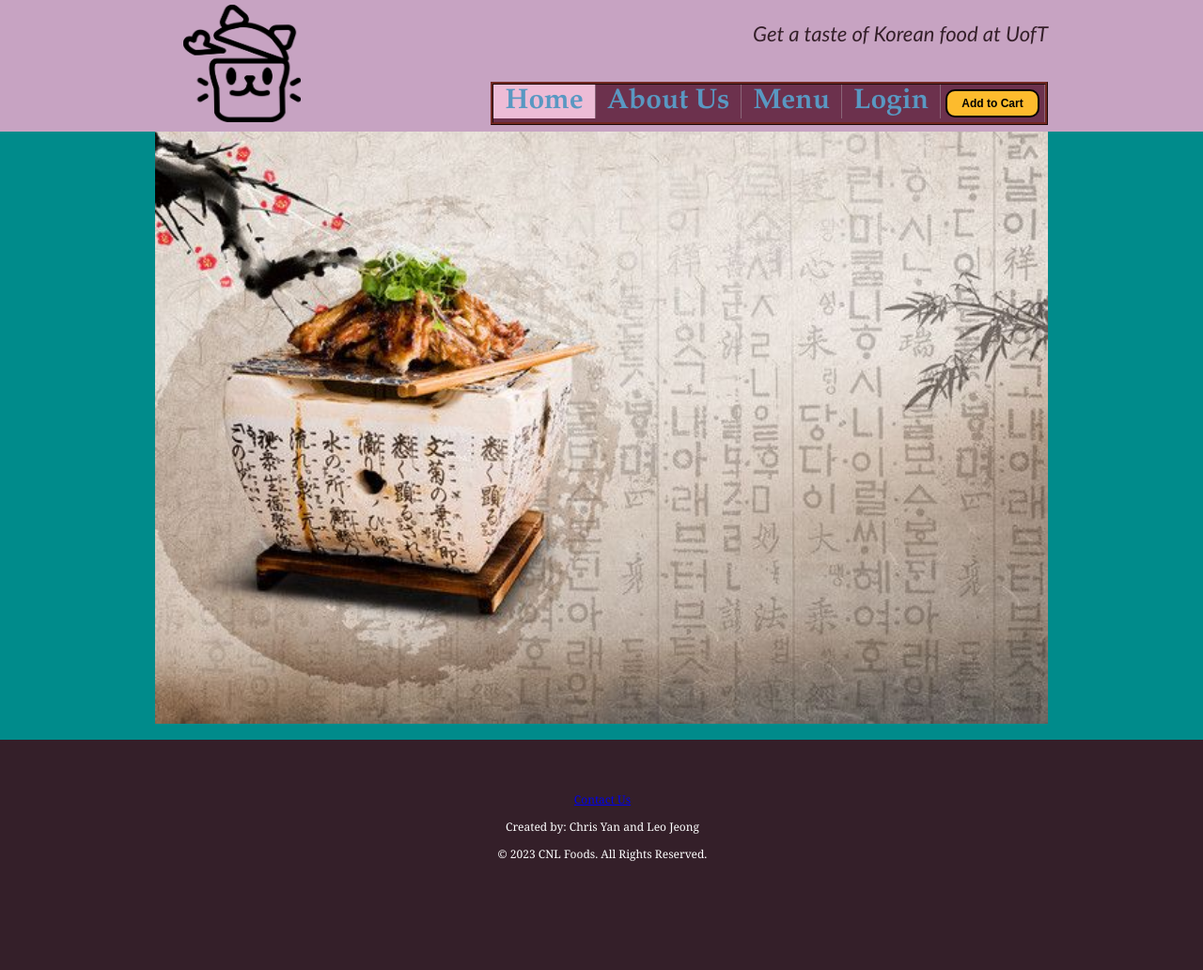
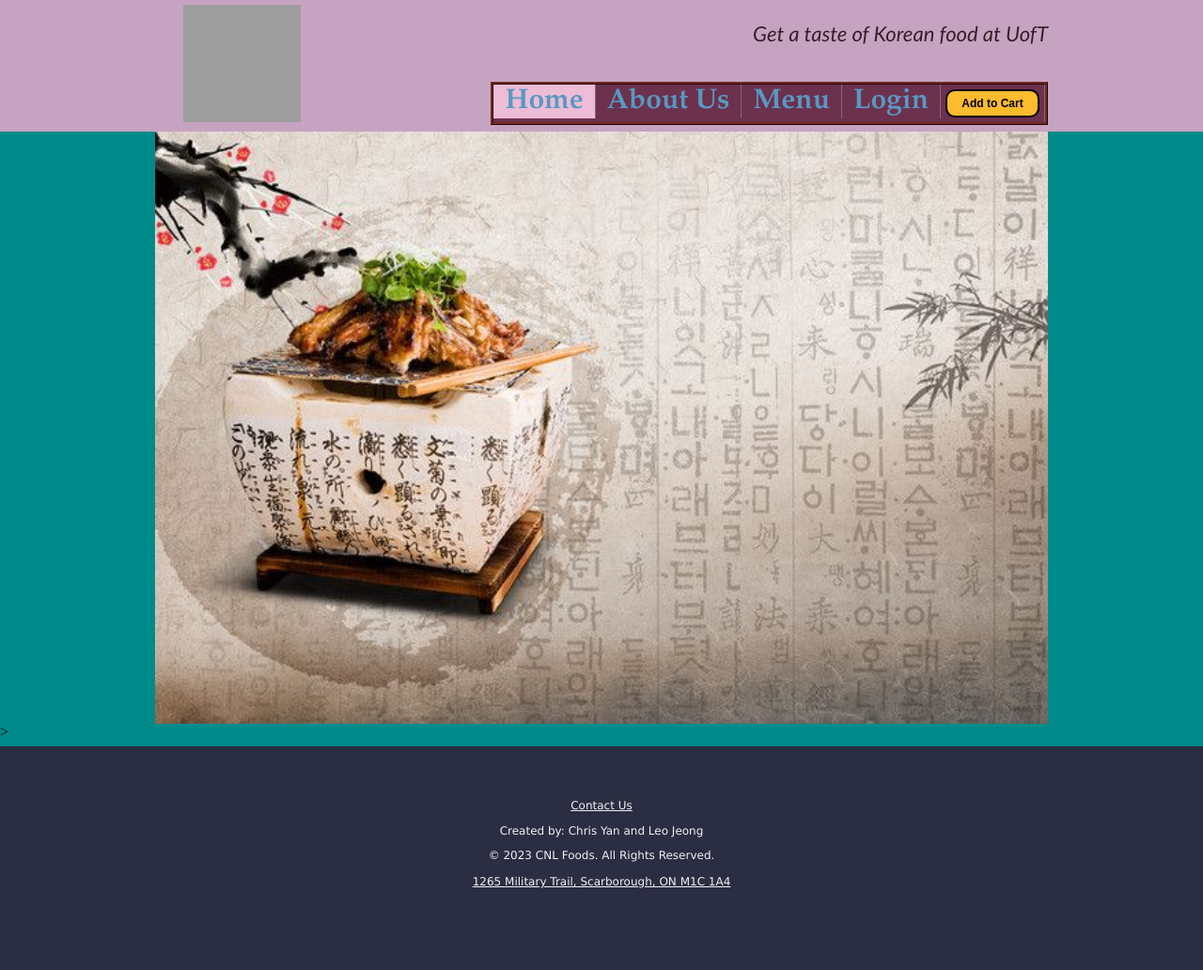
Before and after one commit to triple1566/CSCB20A3_ClubSalesWebsite, a Flask app: page / in a window 1280 px wide. Shown: the whole page at 94% size. Before the commit the page ends 916 px from the top, so only its background shows below. Run offline with Flask 3, Linux system fonts and the light colour scheme; grey boxes are pictures that could not be loaded.

Commit message:
Added Footer

```diff
--- /dev/null
+++ b/RestaurantProject/static/css/index.css
@@ -0,0 +1,10 @@
+#background-footer{
+    background-color: #2B2D42;
+}
+.footer{
+    border-width: 0px;
+}
+.footer-text{
+    font-family: Verdana, Geneva, Tahoma, sans-serif;
+    color: #EDF2F4;
+}
--- a/RestaurantProject/templates/index.html
+++ b/RestaurantProject/templates/index.html
@@ -6,6 +6,7 @@
     <link rel="stylesheet" href="{{url_for('static', filename='css/style.css')}}">
     <meta charset="UTF-8">
     <link rel="stylesheet" href="https://stackpath.bootstrapcdn.com/font-awesome/4.7.0/css/font-awesome.min.css">
+    <link rel="stylesheet" href="{{url_for('static', filename='css/index.css')}}">
 </head>
 
 <body>
@@ -16,7 +17,7 @@
 
         <div id="header">
 
-            <img id="logo" src="{{url_for('static', filename='img/logo.png')}}" alt="Logo" />
+            <img id="logo" src="{{url_for('static', filename='img/logo_invert.png')}}" alt="Logo" />
 
             <p class="slogan">Get a taste of Korean food at UofT</p>
 
@@ -45,6 +46,8 @@
 
     </div>
 
+<!--Footer starts here-->>
+
     <div id="background-footer-hidden">
 
         <div class="footer">
@@ -55,11 +58,11 @@
     </div>
 
     <div id="background-footer">
-
         <div class="footer">
-            <a href="Contact.html">Contact Us</a>
-            <p>Created by: Chris Yan and Leo Jeong</p>
-            <p>&copy; 2023 CNL Foods. All Rights Reserved.</p>
+            <a href="Contact.html" class="footer-text">Contact Us</a>
+            <p class="footer-text">Created by: Chris Yan and Leo Jeong</p>
+            <p class="footer-text">&copy; 2023 CNL Foods. All Rights Reserved.</p>
+            <a href="https://goo.gl/maps/nLAZLsWLe7KaQxCdA" class="footer-text">1265 Military Trail, Scarborough, ON M1C 1A4</a>
         </div>
 
     </div>
```
Also changed, not shown: RestaurantProject/templates/Contact.html (+7 -4 lines), RestaurantProject/templates/Mail.html (+9 -6 lines), RestaurantProject/templates/Menu.html (+7 -4 lines), RestaurantProject/templates/about.html (+7 -4 lines), 1 other file.
